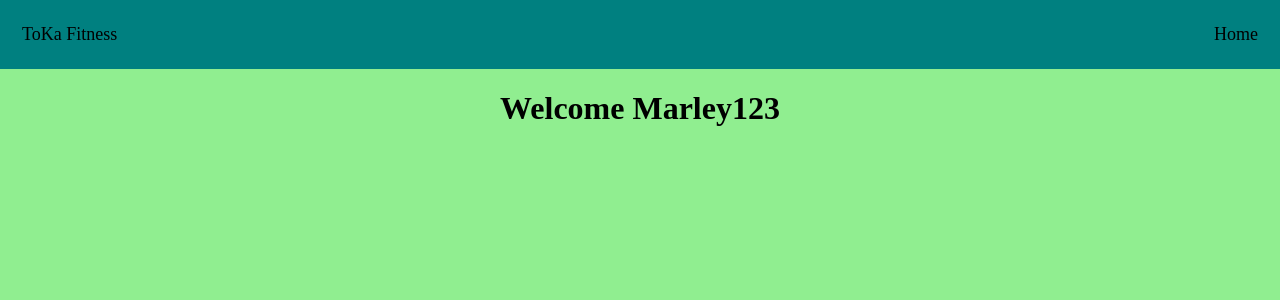
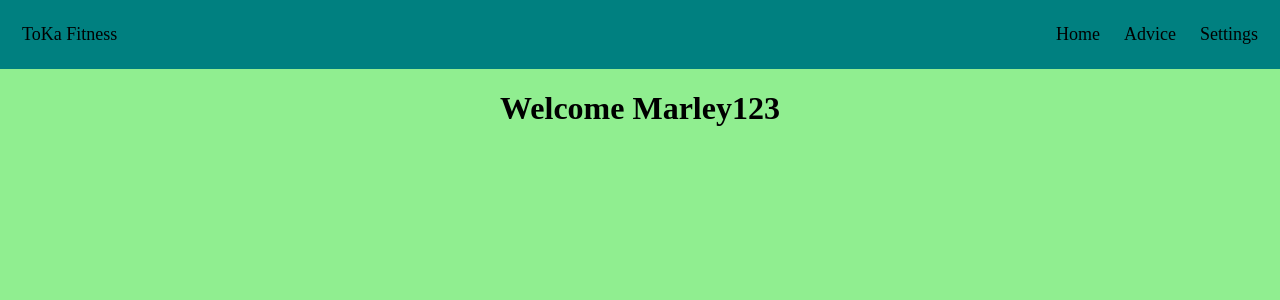
Before and after one commit to marleywall9080/ToKa_fitness_app, a Flask app: page /home in a window 1280 px wide. Shown: the top 300 px of the page. Run offline with Flask 3, Linux system fonts and the light colour scheme; a user stored in the database is signed in.

Commit message:
added ability to log out

```diff
--- a/app.py
+++ b/app.py
@@ -82,6 +82,11 @@ def logout():
 def home():
     return render_template("home.html", username=current_user.username)
 
+@app.route("/settings")
+@login_required
+def settings():
+    return render_template("settings.html")
+
 @app.route("/")
 def index():
     return render_template("index.html")
--- a/templates/base.html
+++ b/templates/base.html
@@ -7,9 +7,11 @@
     </head>
 
     <div class="header">
-        <a href="/">ToKa Fitness</a>
+        <a href="/home">ToKa Fitness</a>
         <div class="header-right">
-            <a href="home.html">Home</a>
+            <a href="/home">Home</a>
+            <a href="/advice">Advice</a>
+            <a href="/settings">Settings</a>
         </div>
     </div>
 
--- /dev/null
+++ b/templates/settings.html
@@ -0,0 +1,6 @@
+{% extends "base.html" %}
+
+{% block content %}
+<h1>Settings</h1>
+<a href="/logout">Logout</a>
+{% endblock %}
```
